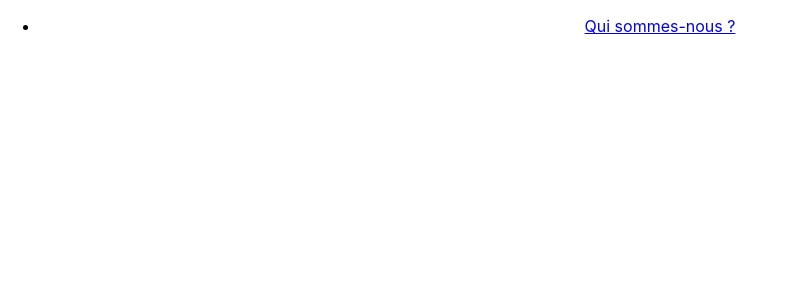
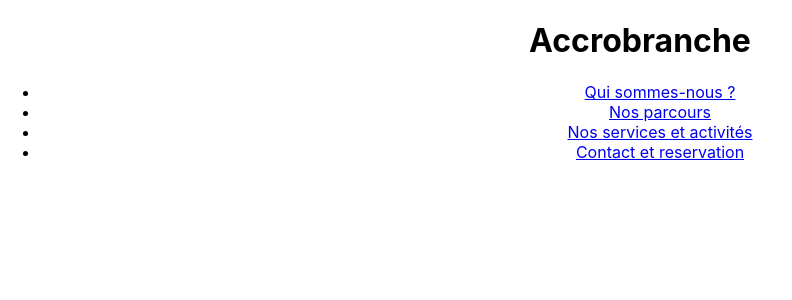
Before and after one commit to ValentinM27/Accrobranche, a React (Create React App) app: page /#/activities in a window 1280 px wide. Shown: the top 300 px of the page, without its empty margins (0-792 px from the left). Built offline with nearby package versions, Linux system fonts and the light colour scheme.

Commit message:
NavBar + Création de components

```diff
--- a/src/App.js
+++ b/src/App.js
@@ -1,6 +1,6 @@
 import './App.css';
 import { HashRouter, Route, Switch } from "react-router-dom";
-import { Navigation, About } from "./components";
+import { Navigation, About, Activities, Contact, Routes } from "./components";
 
 function App() {
   return (
@@ -12,6 +12,9 @@ function App() {
 
           <Switch>
               <Route path="/about" exact component={() => <About />} />
+              <Route path="/routes" exact component={() => <Routes />} />
+              <Route path="/activities" exact component={() => <Activities />} />
+              <Route path="/contact" exact compoennt={() => <Contact />} />
           </Switch>
       </HashRouter>
     </div>
--- /dev/null
+++ b/src/components/Activities.jsx
@@ -0,0 +1,13 @@
+import React, {Component} from 'react';
+
+class Activities extends Component {
+    render() {
+        return (
+            <div>
+
+            </div>
+        );
+    }
+}
+
+export default Activities;
--- /dev/null
+++ b/src/components/Contact.jsx
@@ -0,0 +1,13 @@
+import React, {Component} from 'react';
+
+class Contact extends Component {
+    render() {
+        return (
+            <div>
+
+            </div>
+        );
+    }
+}
+
+export default Contact;
--- a/src/components/Navigation.jsx
+++ b/src/components/Navigation.jsx
@@ -3,16 +3,40 @@ import {Link, withRouter} from "react-router-dom";
 
 function Navigation (props) {
     return (
-        <div className="navigation-container">
-            <nav>
+        <div className="navigation">
+
+            <div className="navigation-logo">
+                <h1>Accrobranche</h1>
+            </div>
+
+            <nav className="navbar">
                 <ul className="navigation-list">
                     <li className="navigation-list-element">
                         <Link to="/about">
                             Qui sommes-nous ?
                         </Link>
                     </li>
+
+                    <li className="navigation-list-element">
+                        <Link to="/routes">
+                            Nos parcours
+                        </Link>
+                    </li>
+
+                    <li className="navigation-list-element">
+                        <Link to="/activities">
+                            Nos services et activités
+                        </Link>
+                    </li>
+
+                    <li className="navigation-list-element">
+                        <Link to="/contact">
+                            Contact et reservation
+                        </Link>
+                    </li>
                 </ul>
             </nav>
+
         </div>
     )
 }
--- /dev/null
+++ b/src/components/Routes.jsx
@@ -0,0 +1,13 @@
+import React, {Component} from 'react';
+
+class Routes extends Component {
+    render() {
+        return (
+            <div>
+
+            </div>
+        );
+    }
+}
+
+export default Routes;
--- a/src/components/index.js
+++ b/src/components/index.js
@@ -1,2 +1,5 @@
 export { default as Navigation } from "./Navigation";
 export { default as About } from "./About";
+export { default as Activities } from "./Activities";
+export { default as Contact } from "./Contact";
+export { default as Routes } from "./Routes";
```
Also changed, not shown: 1 other file (tests, documents, lock files or other folders).
